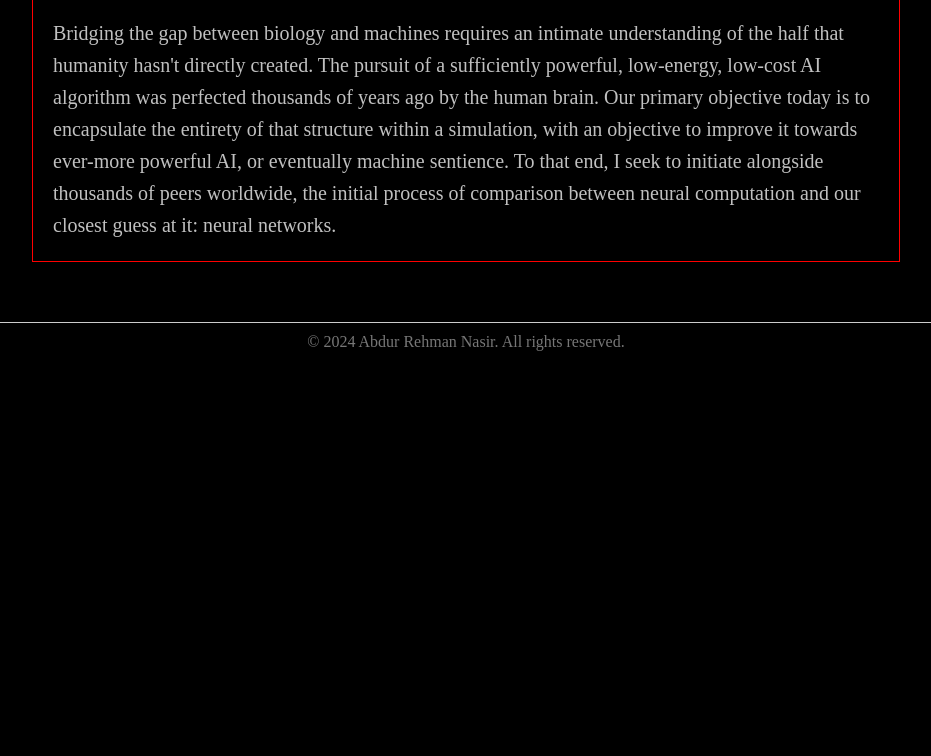
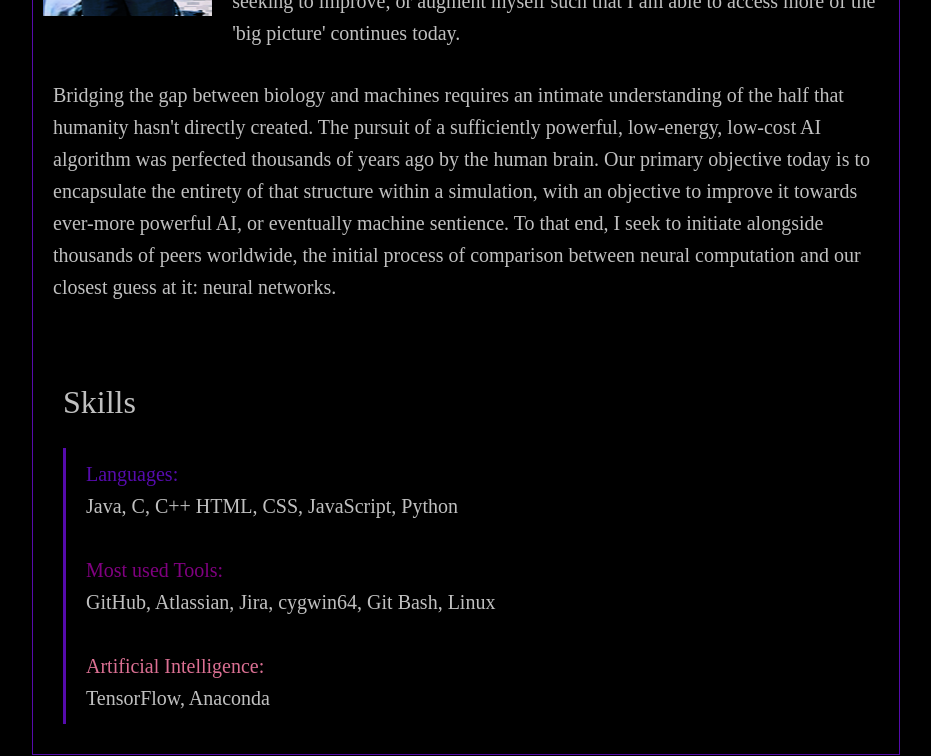
Before and after one commit to arnasir-amcc/portfolio, a plain HTML site: page Portfolio Site/index.html in a window 1280 px wide. Shown: the part 857-1613 px from the top of the page, without its empty margins (174-1105 px from the left). Before the commit the page ends 1218 px from the top, so only its background shows below. Drawn offline with Linux system fonts and the light colour scheme; a web font is replaced by a local one.

Commit message:
SCRUM-3 #done Added information section (probably committed in SCRUM-14 work) and new skills list.

```diff
--- a/Portfolio Site/index.html
+++ b/Portfolio Site/index.html
@@ -41,15 +41,39 @@
             <div class="grid-container" id="about-page-grid">
                 <div id="about-page-image"></div>
                 <div class="general-text" id="about-page-text">
-                    My journey into computation is powered by dreams of simulating the biological underpinnings of the greatest computational device in history: the human brain. Wiring a sensor to an actuator is simple enough to perform in robotics, so why not investigate a similar relationship to the sensor in our skulls?
+                    My journey into computation is powered by dreams of simulating the biological underpinnings of the
+                    greatest computational device in history: the human brain. Wiring a sensor to an actuator is simple
+                    enough to perform in robotics, so why not investigate a similar relationship to the sensor in our
+                    skulls?
                     <br><br> I have a certain and deep interest in both neuroscience and computation, and my desire
                     to
                     interweave these interests is reflected in my choice of study. On a broader overview, I set my
                     aspirations in neuroprosthetics, being lost in a world of transhumans and exoskeletons as a child.
                     That
-                    methodology of continuously seeking to improve, or augment myself such that I am able to access more of the 'big picture' continues today.
+                    methodology of continuously seeking to improve, or augment myself such that I am able to access more
+                    of the 'big picture' continues today.
                 </div>
-                <div class="general-text" id="about-page-text-2">Bridging the gap between biology and machines requires an intimate understanding of the half that humanity hasn't directly created. The pursuit of a sufficiently powerful, low-energy, low-cost AI algorithm was perfected thousands of years ago by the human brain. Our primary objective today is to encapsulate the entirety of that structure within a simulation, with an objective to improve it towards ever-more powerful AI, or eventually machine sentience. To that end, I seek to initiate alongside thousands of peers worldwide, the initial process of comparison between neural computation and our closest guess at it: neural networks.</div>
+                <div class="general-text" id="about-page-full-width-text">Bridging the gap between biology and machines
+                    requires
+                    an intimate understanding of the half that humanity hasn't directly created. The pursuit of a
+                    sufficiently powerful, low-energy, low-cost AI algorithm was perfected thousands of years ago by the
+                    human brain. Our primary objective today is to encapsulate the entirety of that structure within a
+                    simulation, with an objective to improve it towards ever-more powerful AI, or eventually machine
+                    sentience. To that end, I seek to initiate alongside thousands of peers worldwide, the initial
+                    process of comparison between neural computation and our closest guess at it: neural networks.
+                    <br><br><br>
+                    <div class="general-text" id="about-page-skill-title">
+                        Skills
+                    </div>
+                    <div class="general-text" id="about-page-full-width-text">
+                        <ul id="skill-list">
+                            <li><span class="skill-headings" style="color: #560bad;">Languages:</span> <br>Java, C, C++ HTML, CSS, JavaScript, Python</li><br>
+                            <li><span class="skill-headings" style="color: purple;">Most used Tools:</span> <br>GitHub, Atlassian, Jira, cygwin64, Git Bash, Linux</li><br>
+                            <li><span class="skill-headings" style="color: palevioletred;">Artificial Intelligence:</span> <br>TensorFlow, Anaconda</li>
+                        </ul>
+                    </div>
+
+                </div>
             </div>
         </div>
 
--- a/Portfolio Site/styles.css
+++ b/Portfolio Site/styles.css
@@ -130,15 +130,30 @@ footer {
   background-position: center;
   background-repeat: no-repeat;
   margin-top: 15px;
-
 }
 
 #about-page-text {
   grid-column-end: span 3;
 }
 
-#about-page-text-2 {
+#about-page-full-width-text {
   grid-column-end: span 4;
+}
+
+#about-page-skill-title {
+  grid-column-end: span 4;
+  font-size: 32px;
+  font-family: NameBanner;
+}
+
+#skill-list {
+  border-left: #560bad solid 3px;
+  list-style-type: none;
+  padding: 10px 20px;
+}
+
+.skill-headings {
+  font-family: NameBanner;
 }
 
 
@@ -273,9 +288,11 @@ footer {
 /*  SECTION: PAGE STRUCTURE */
 
 .page-margin {
+  margin-top: 5%;
+  margin-bottom: 5%;
   margin-right: 15%;
   margin-left: 15%;
-  border: 1px solid red;
+  border: 1px solid #560bad;
 }
 
 .general-text {
```
